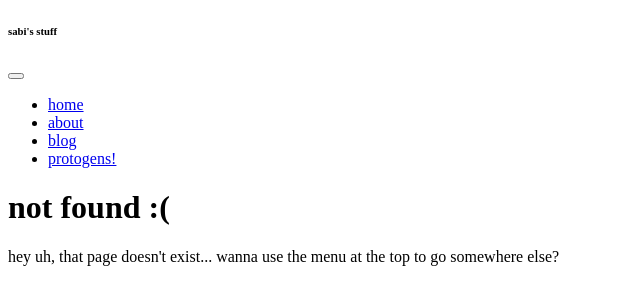
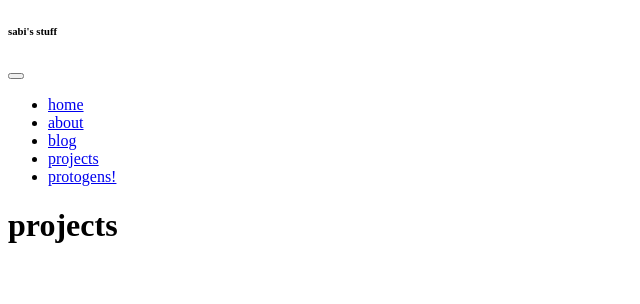
Before and after one commit to sabidesu/sabidesu.dev, a Gatsby site: page /projects in a window 1280 px wide. Before the commit this address had no page. Shown: the whole page, without its empty margins (0-640 px from the left). Built offline with nearby package versions, Linux system fonts and the light colour scheme; Gatsby itself is replaced by a stand-in of ours.

Commit message:
stub out projects page

```diff
--- a/src/components/layout.js
+++ b/src/components/layout.js
@@ -25,6 +25,7 @@ const Layout = ({ pageTitle, children }) => {
               <li className="nav-item"><Link to="/" className="nav-link">home</Link></li>
               <li className="nav-item"><Link to="/about" className="nav-link">about</Link></li>
               <li className="nav-item"><Link to="/blog" className="nav-link">blog</Link></li>
+              <li className="nav-item"><Link to="/projects" className="nav-link">projects</Link></li>
               <li className="nav-item"><Link to="/protogens" className="nav-link">protogens!</Link></li>
             </ul>
           </div>
--- /dev/null
+++ b/src/pages/projects.js
@@ -0,0 +1,15 @@
+import * as React from 'react'
+import Layout from '../components/layout'
+import Seo from '../components/seo'
+
+const ProjectsPage = () => {
+  return (
+    <Layout pageTitle="projects">
+
+    </Layout>
+  )
+}
+
+export const Head = () => <Seo pageTitle="projects" />
+
+export default ProjectsPage
```
